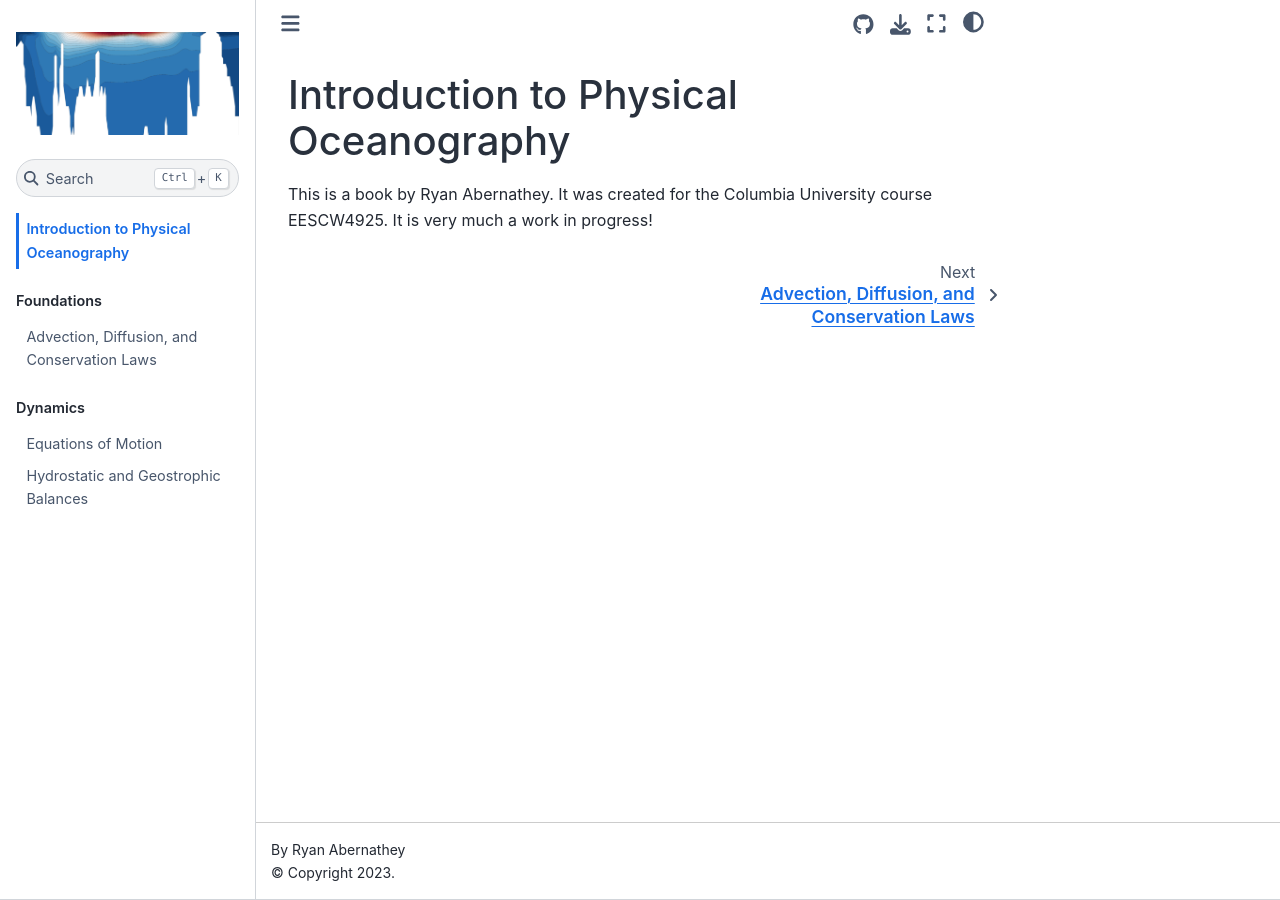
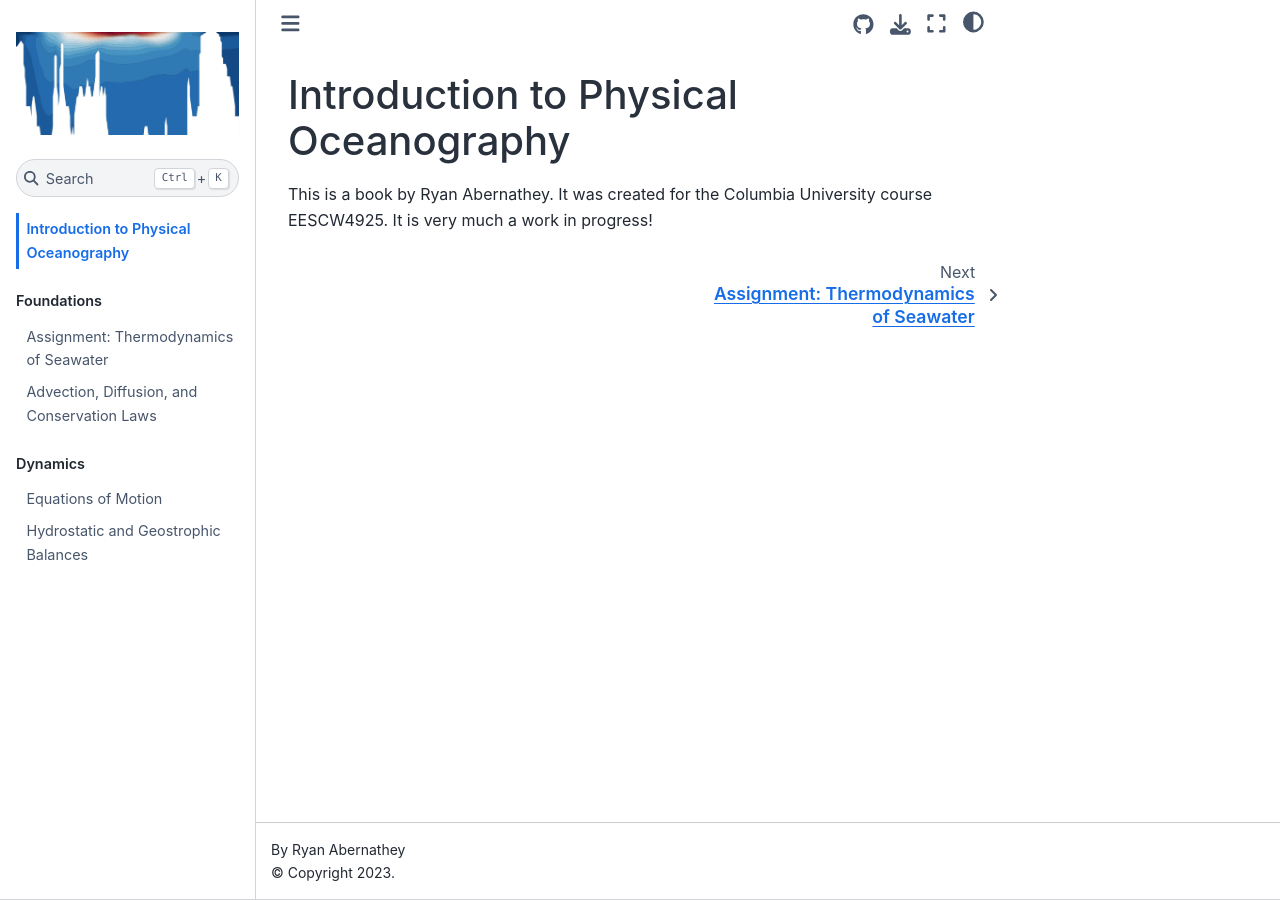
Before and after one commit to rabernat/intro_to_physical_oceanography, a Jupyter Book: the page built from book/intro.md, in a window 1280 px wide. Built offline with Jupyter Book 1.0.4 settings and Sphinx 7.4.7 and the Sphinx Book theme 1.1.4, drawn with Linux system fonts in a browser that asks for light colours; pages that are not in the unit, such as notebooks, are missing from menus.

Commit message:
add thermodynamics assignment

```diff
--- a/book/_toc.yml
+++ b/book/_toc.yml
@@ -9,6 +9,7 @@ parts:
     chapters:
     - file: 01_ocean_bathymetry
     - file: 02-a_thermodynamics_of_seawater
+    - file: assignments/thermodynamics
     - file: 02-b_the_water_column
     - file: 02-c_ocean_temperature_salinity_stratification
     - file: 03_air_sea_exchange
```
Also changed, not shown: book/assignments/thermodynamics.ipynb (added).
